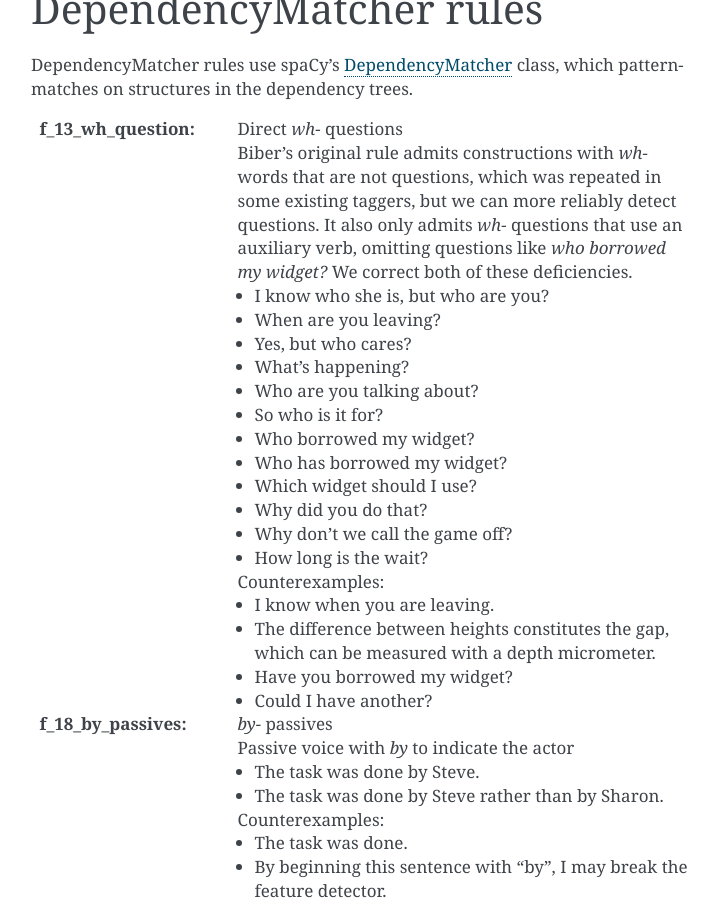
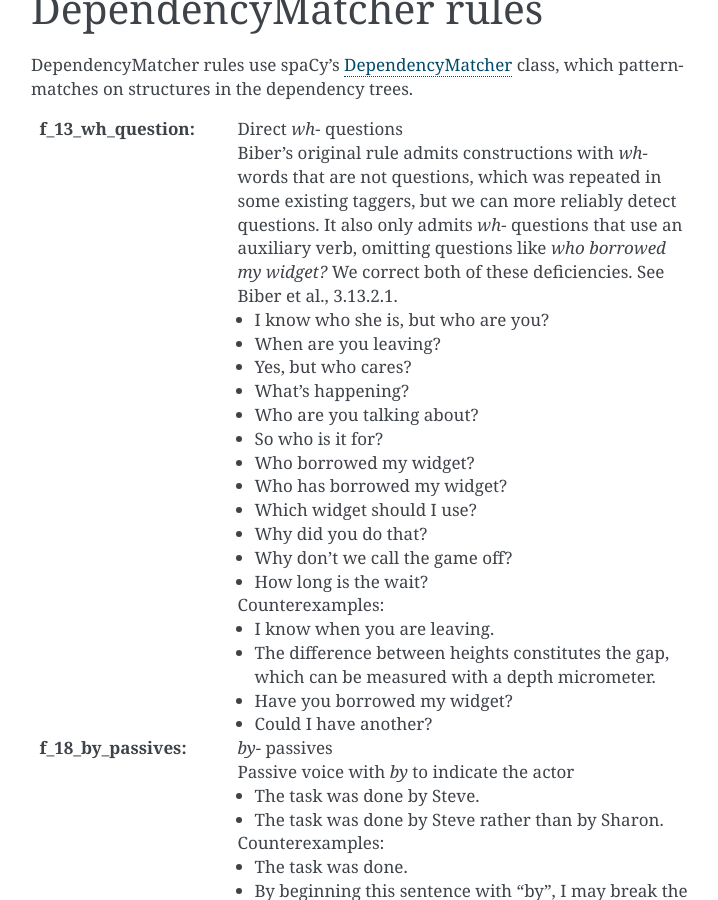
Before and after one commit to capnrefsmmat/matcherator, a Sphinx documentation site: the page built from docs/pseudobiber-reference.rst, in a window 1280 px wide and 900 px high, scrolled down 7794 px. Shown: the whole window, without its empty margins (389-1107 px from the left). Built offline with Sphinx 7.4.7, drawn with Linux system fonts in a browser that asks for light colours; some of the changed text lies outside the part shown.

Commit message:
Refer to Biber et al

```diff
--- a/docs/pseudobiber-reference.rst
+++ b/docs/pseudobiber-reference.rst
@@ -450,7 +450,7 @@ structures in the dependency trees.
 :f_13_wh_question:
    Direct *wh-* questions
 
-   Biber's original rule admits constructions with *wh-* words that are not questions, which was repeated in some existing taggers, but we can more reliably detect questions. It also only admits *wh-* questions that use an auxiliary verb, omitting questions like *who borrowed my widget?* We correct both of these deficiencies.
+   Biber's original rule admits constructions with *wh-* words that are not questions, which was repeated in some existing taggers, but we can more reliably detect questions. It also only admits *wh-* questions that use an auxiliary verb, omitting questions like *who borrowed my widget?* We correct both of these deficiencies. See Biber et al., 3.13.2.1.
 
    * I know who she is, but who are you?
    * When are you leaving?
@@ -757,6 +757,7 @@ directly, but are calculated from the results of several.
 :f_60_that_deletion:
    Subordinator *that* deletion
 
+   Public, private, or suasive verbs with subordinator clauses with an omitted *that*. See Biber et al., 9.2.8.
 
    * I think he went.
    * She denies a problem occurred.
```
Also changed, not shown: 1 other file.
